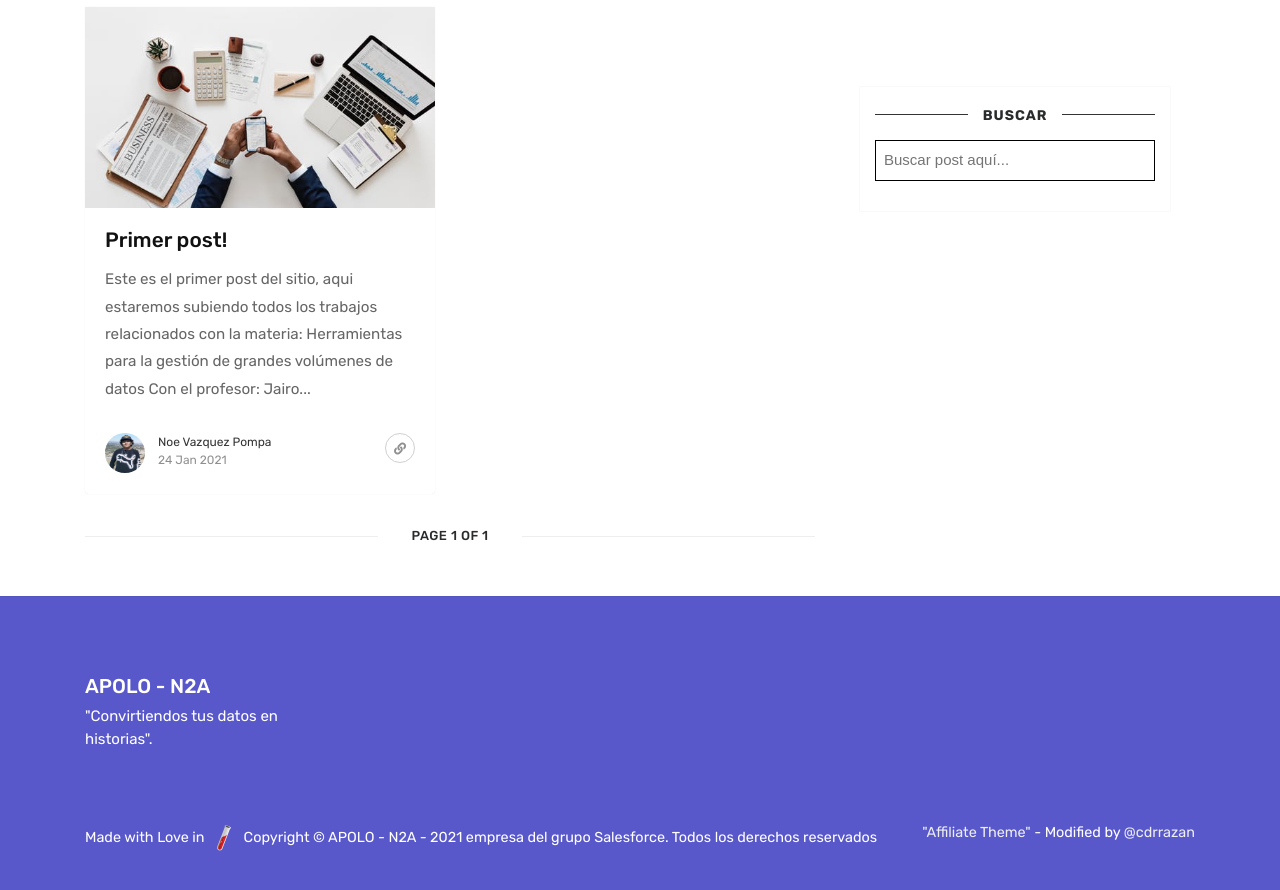
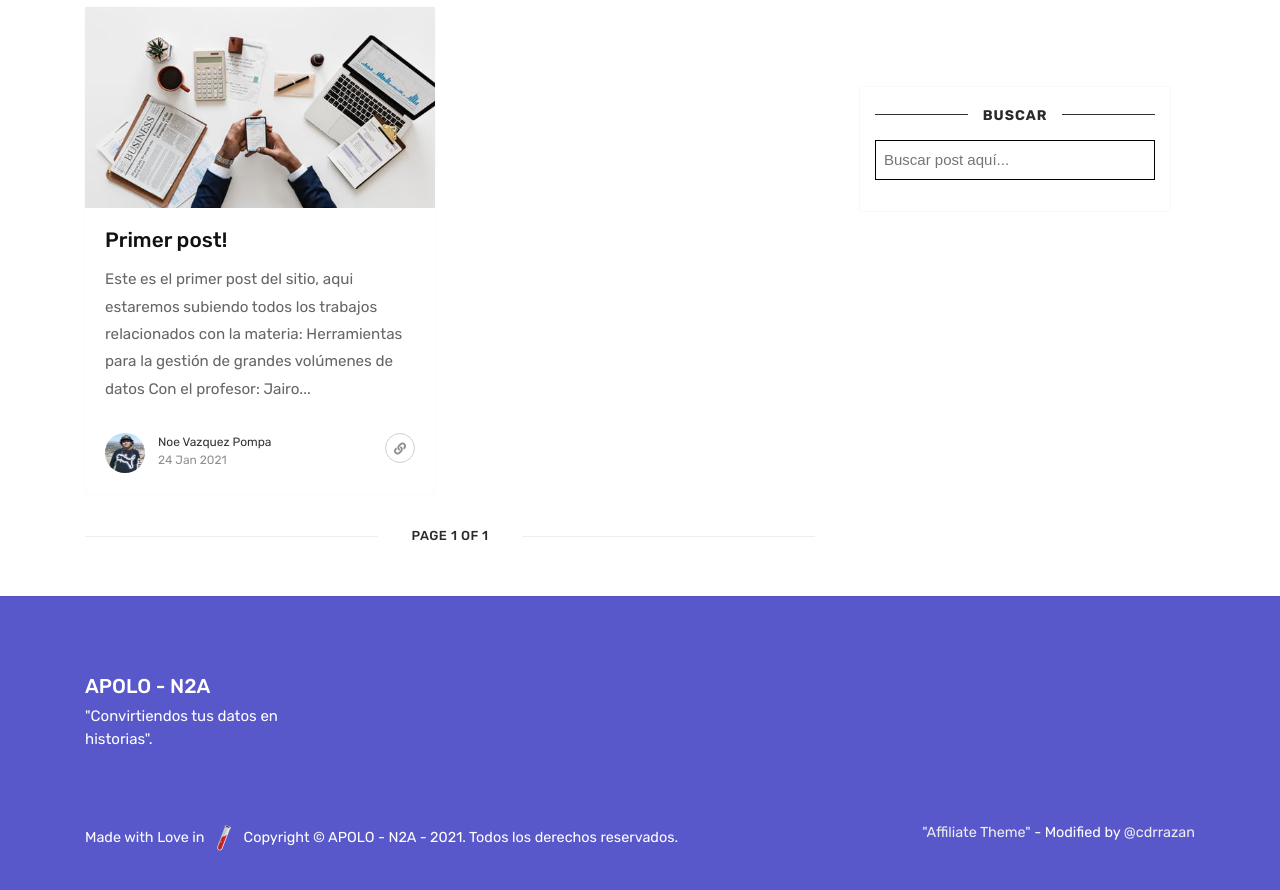
Before and after one commit to Famvazpom/apolo-n2a, a Jekyll site: the page built from index.html, in a window 1280 px wide and 900 px high, scrolled down 1517 px. Shown: the top 890 px of the window. Built offline with Jekyll 4.4.1, drawn with Linux system fonts in a browser that asks for light colours; nearby versions of some CDN libraries; the list of posts is cut into pages by our own code.

Commit message:
Cambios: index

```diff
--- a/_layouts/default.html
+++ b/_layouts/default.html
@@ -138,8 +138,8 @@ endcapture %}
                                          target="_blank"><img
                         src="{{ '/assets/images/jekyll.png' | relative_url }}" width="32px"
                         height="32px"/></a>
-                    Copyright © {{ site.name }} - {{ site.time | date: "%Y" }} empresa del grupo Salesforce.
-                    Todos los derechos reservados
+                    Copyright © {{ site.name }} - {{ site.time | date: "%Y" }}.
+                    Todos los derechos reservados.
 
                 </p>
                 <p class="pull-right">
```
